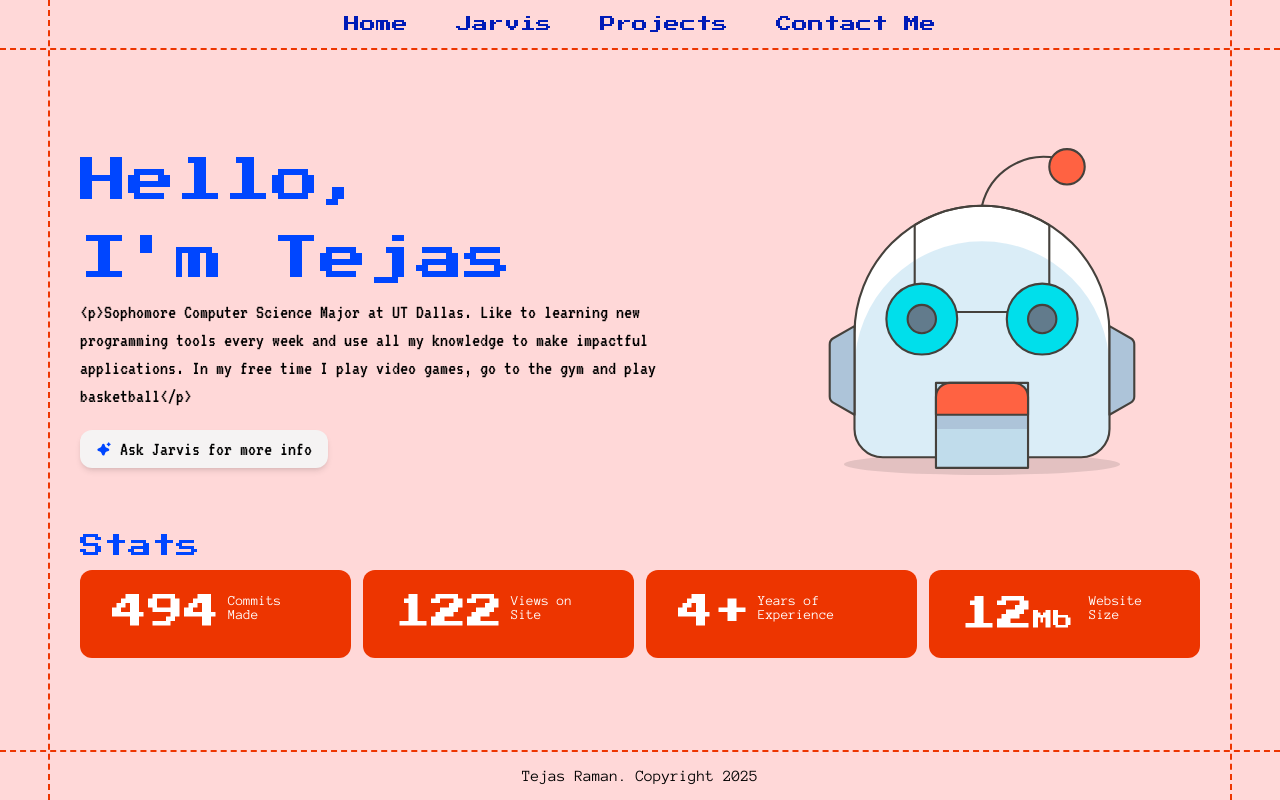
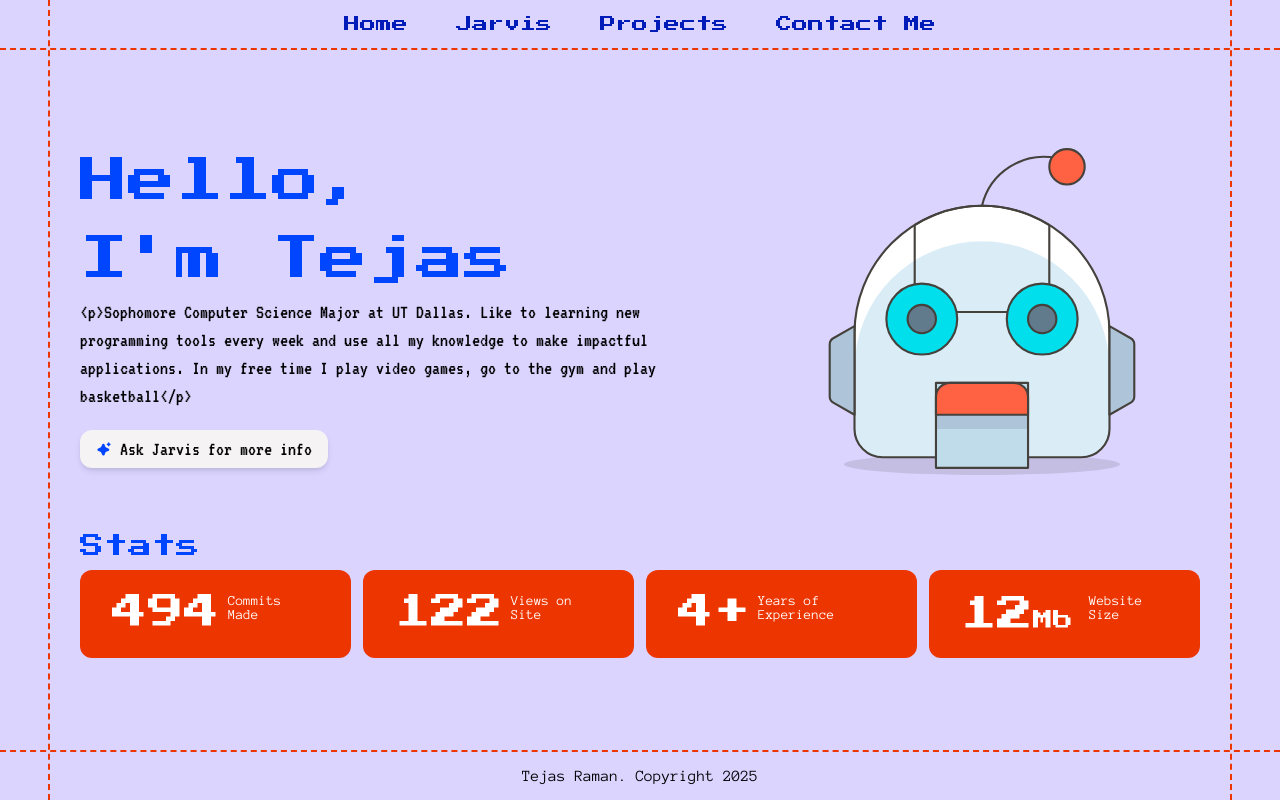
Before and after one commit to Traman2/TejasPortfolioWebsite, a React (Vite) app in the folder client/: page / in a window 1280 px wide. Built offline with nearby package versions, Linux system fonts and the light colour scheme; no server answers.

Commit message:
updated ui themes

```diff
--- a/client/src/index.css
+++ b/client/src/index.css
@@ -6,7 +6,7 @@
   --font-footer: "Anonymous Pro", monospace;
   --font-heading: "Press Start 2P", system-ui;
 
-  --color-background: #FFD8D8;
+  --color-background: #DAD4FF;
   --color-primary: #ED3500;
   --color-secondary: #0046FF;
   --color-accent: #001BB7;
--- a/client/src/pages/Home.tsx
+++ b/client/src/pages/Home.tsx
@@ -38,7 +38,9 @@ export default function Home() {
                 try {
                     const ipRes = await axios.get("https://api.ipify.org?format=json");
                     clientIp = ipRes.data?.ip;
-                } catch {}
+                } catch {
+                    console.log("Error in fetching stuff");
+                }
 
                 await axios.post(`${backendDomain}/click`, {
                     deviceType,
@@ -50,8 +52,6 @@ export default function Home() {
                     platformType,
                 });
                 sessionStorage.setItem(loggedKey, "true");
-            } catch (_) {
-
             } finally {
                 sessionStorage.removeItem(inFlightKey);
             }
```
